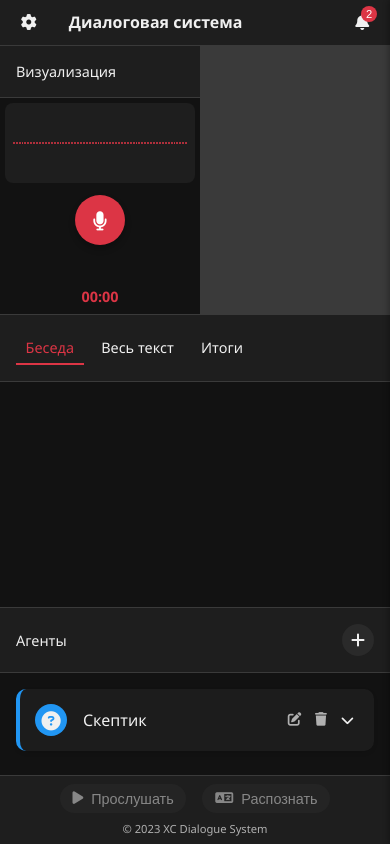
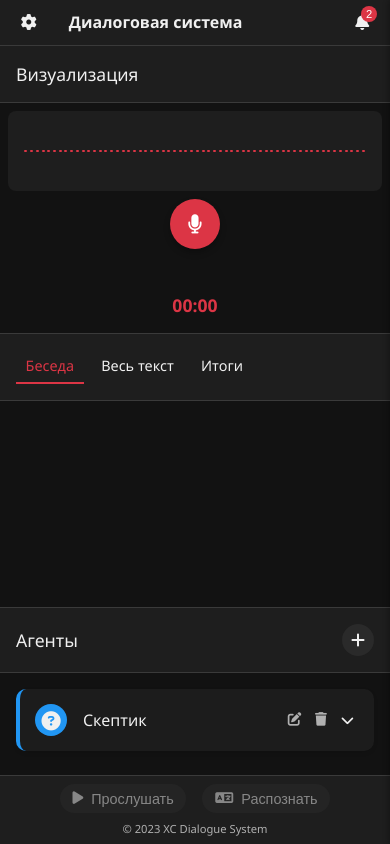
Before and after one commit to podidal/secretar, a plain HTML site: page index.html in a window 390 px wide. Drawn offline with Linux system fonts and the light colour scheme.

Commit message:
Refactor recording interface layout and styles. Adjust grid and flex properties for improved alignment, increase dimensions for buttons and text, and enhance font sizes for better readability. Update responsive styles for various screen sizes.

```diff
--- a/index.html
+++ b/index.html
@@ -43,10 +43,8 @@
                 </div>
                 <div class="record-button-container">
                     <button id="recordButton"><i class="fas fa-microphone"></i></button>
-                    <div class="record-info">
-                        <div id="recordingStatus"></div>
-                        <div id="recordingTimer">00:00</div>
-                    </div>
+                    <div id="recordingStatus"></div>
+                    <div id="recordingTimer">00:00</div>
                 </div>
             </div>
 
--- a/styles.css
+++ b/styles.css
@@ -242,7 +242,7 @@ body {
 .content {
     grid-area: content;
     display: grid;
-    grid-template-columns: 200px 1fr 300px;
+    grid-template-columns: 280px 1fr 300px;
     grid-template-areas: "viz conv agents";
     gap: 1px;
     background-color: var(--border);
@@ -257,17 +257,16 @@ body {
     display: flex;
     flex-direction: column;
     overflow: hidden;
-    width: 200px;
 }
 
 .panel-header {
-    padding: 0.6rem;
+    padding: 1rem;
     border-bottom: 1px solid var(--border);
     background-color: var(--background-light);
 }
 
 .panel-header h2 {
-    font-size: 0.9rem;
+    font-size: 1.1rem;
     font-weight: 500;
 }
 
@@ -276,39 +275,39 @@ body {
     display: flex;
     align-items: center;
     justify-content: center;
-    padding: 0.5rem;
+    padding: 1rem;
     background-color: var(--background-light);
-    margin: 0.5rem;
+    margin: 1rem;
     border-radius: 8px;
     overflow: hidden;
-    height: 150px;
+    height: 200px;
 }
 
 .waveform-visualization {
     display: flex;
     align-items: center;
     justify-content: space-around;
-    height: 120px;
+    height: 150px;
     width: 100%;
-    gap: 1px;
+    gap: 2px;
 }
 
 .waveform-line {
-    width: 2px;
+    width: 3px;
     background-color: var(--primary);
-    border-radius: 1px;
+    border-radius: 2px;
     transition: height 0.1s ease;
 }
 
 #visualizer-container {
     width: 100%;
-    height: 150px;
+    height: 200px;
     position: relative;
     background-color: var(--background-light);
-    margin-bottom: 0.5rem;
+    margin-bottom: 1rem;
     overflow: hidden;
     border-radius: 8px;
-    margin: 0 0.5rem 0.5rem 0.5rem;
+    margin: 0 1rem 1rem 1rem;
 }
 
 #visualizer {
@@ -318,20 +317,14 @@ body {
 
 .record-button-container {
     display: flex;
+    flex-direction: column;
     align-items: center;
-    padding: 0.5rem;
-    gap: 0.5rem;
-}
-
-.record-info {
-    display: flex;
-    flex-direction: column;
-    align-items: flex-start;
+    padding-bottom: 1rem;
 }
 
 #recordButton {
-    width: 50px;
-    height: 50px;
+    width: 60px;
+    height: 60px;
     border-radius: 50%;
     background-color: var(--primary);
     color: white;
@@ -339,8 +332,8 @@ body {
     display: flex;
     align-items: center;
     justify-content: center;
-    font-size: 1.2rem;
-    margin-bottom: 0.5rem;
+    font-size: 1.5rem;
+    margin-bottom: 1rem;
     cursor: pointer;
     transition: all 0.3s ease;
     box-shadow: 0 4px 6px var(--shadow);
@@ -374,10 +367,10 @@ body {
 }
 
 #recordingStatus {
-    font-size: 0.8rem;
+    font-size: 0.9rem;
     color: var(--text-secondary);
-    margin-bottom: 0.2rem;
-    min-height: 18px;
+    margin-bottom: 0.5rem;
+    min-height: 20px;
     opacity: 0;
     transition: opacity 0.3s ease;
 }
@@ -387,7 +380,7 @@ body {
 }
 
 #recordingTimer {
-    font-size: 0.9rem;
+    font-size: 1.1rem;
     font-weight: bold;
     color: var(--primary);
 }
@@ -799,13 +792,13 @@ select {
 /* Responsive Styles */
 @media (max-width: 1200px) {
     .content {
-        grid-template-columns: 180px 1fr 280px;
+        grid-template-columns: 250px 1fr 280px;
     }
 }
 
 @media (max-width: 992px) {
     .content {
-        grid-template-columns: 160px 1fr 250px;
+        grid-template-columns: 220px 1fr 250px;
     }
 
     .search-container {
@@ -817,7 +810,7 @@ select {
     }
 
     .waveform-container, #visualizer-container {
-        margin: 0.3rem;
+        margin: 0.5rem;
     }
 }
 
@@ -862,16 +855,6 @@ select {
     .playback-controls button {
         padding: 0.4rem 0.8rem;
         font-size: 0.9rem;
-    }
-
-    .record-button-container {
-        flex-direction: column;
-        align-items: center;
-    }
-
-    .record-info {
-        align-items: center;
-        margin-top: 0.3rem;
     }
 }
 
```
